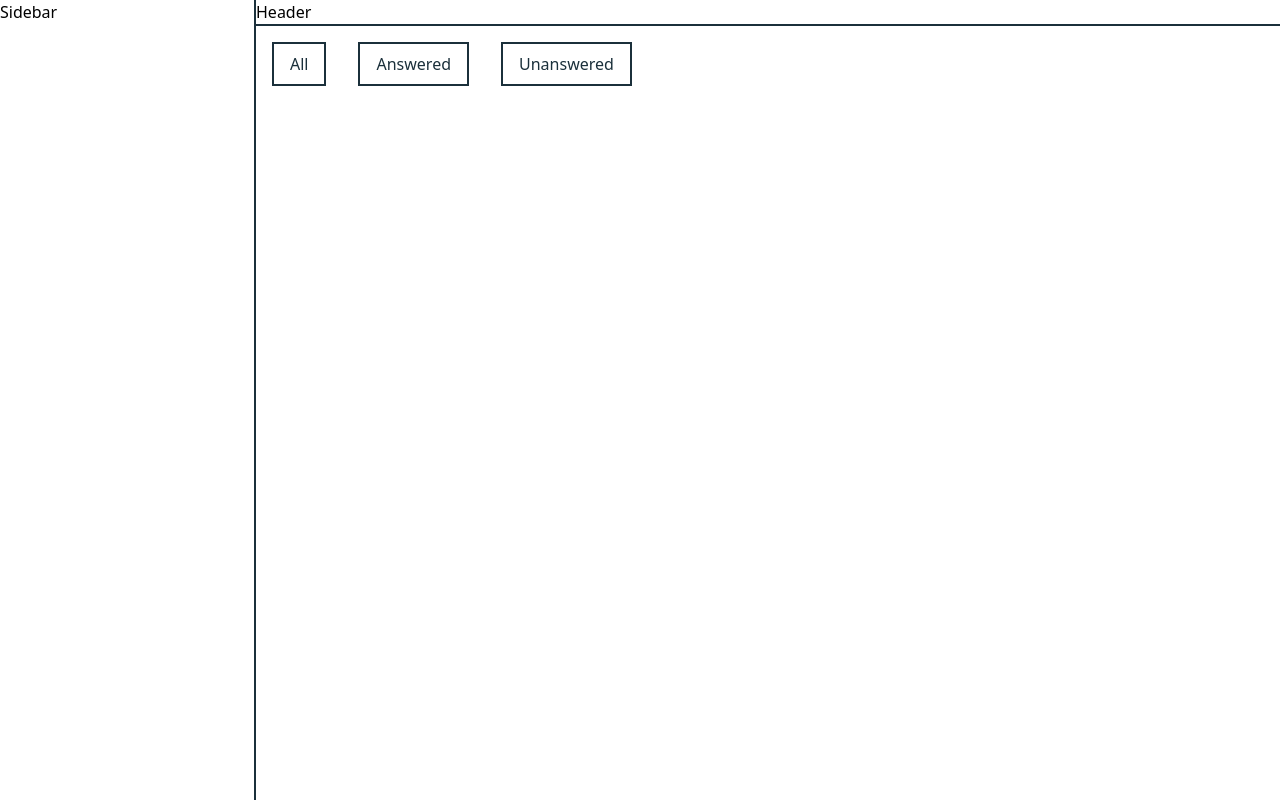
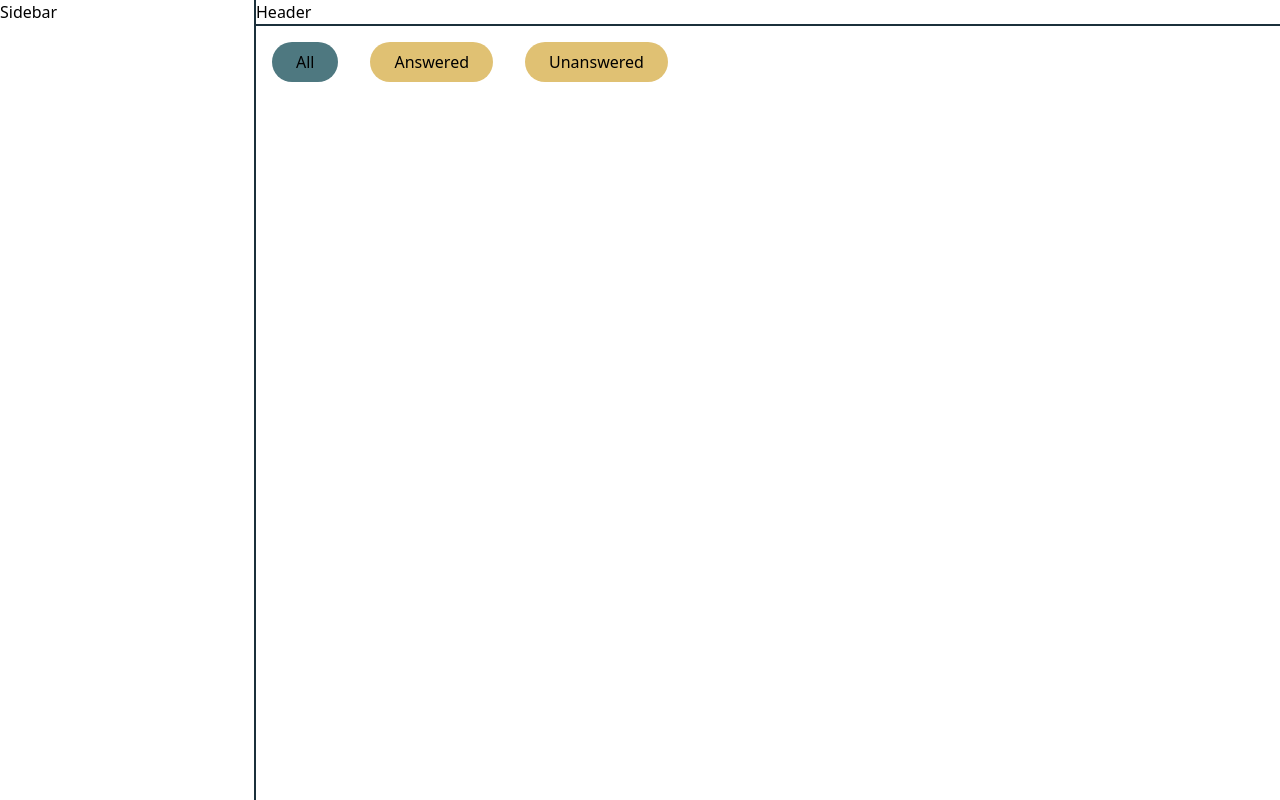
Before and after one commit to Hindol19/eudaimonia, a Next.js app in the folder frontend/: page /question in a window 1280 px wide. Built offline with nearby package versions, Linux system fonts and the light colour scheme.

Commit message:
Category tabs done

```diff
--- a/frontend/src/pages/question.js
+++ b/frontend/src/pages/question.js
@@ -1,9 +1,14 @@
 import React, { useState } from "react";
 import axios from "axios";
 import Layout from "@/components/Layout";
-const CategoryTab = ({ activeCategory = "All", title }) => {
+const CategoryTab = ({ activeCategory = "All", title, handleCategory }) => {
   return (
-    <div className="text-dark border-2 border-dark border-solid px-4 py-2 mx-4 cursor-pointer">
+    <div
+      onClick={() => handleCategory(title)}
+      className={`mx-4 px-6 py-2 bg-altLight rounded-full cursor-pointer ${
+        activeCategory === title && "bg-primaryDark"
+      }`}
+    >
       {title}
     </div>
   );
```
